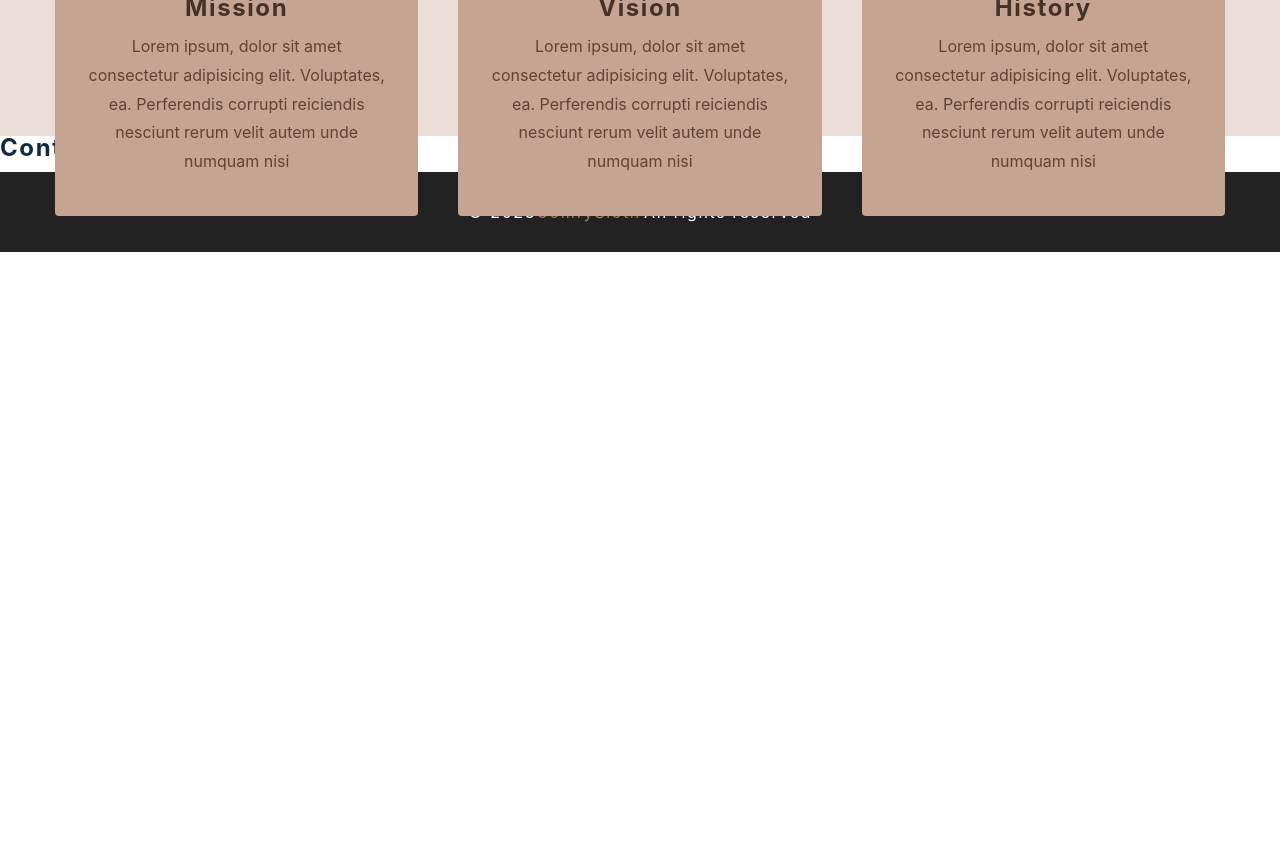
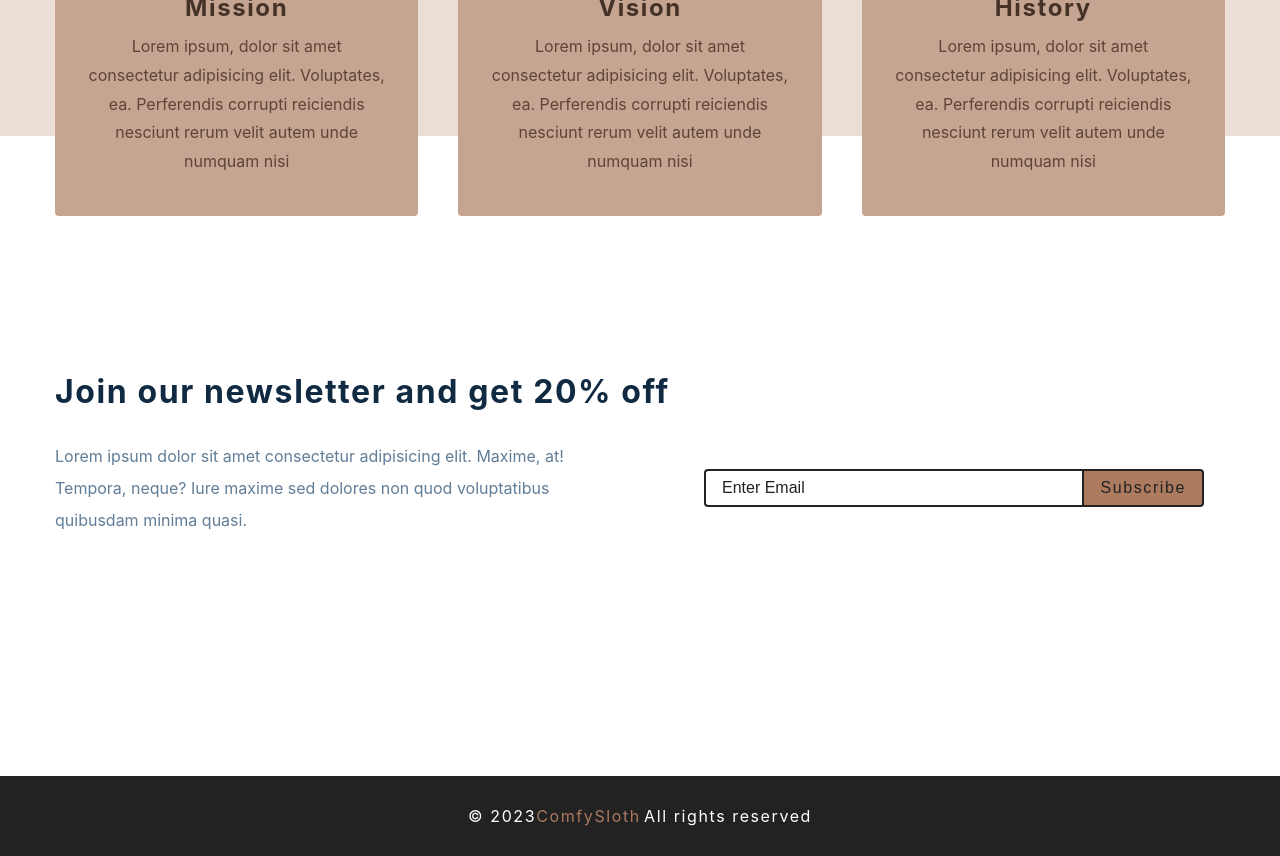
Before and after one commit to ShafiqullahTurkmen/comfy-sloth, a React (Create React App) app: page / in a window 1280 px wide. Shown: the part 1200-2056 px from the top of the page. Before the commit the page ends 1452 px from the top, so only its background shows below. Built offline with nearby package versions, Linux system fonts and the light colour scheme; the HTML template or start-up script is replaced by a standard one.

Commit message:
Home Page - Contact completed

```diff
--- a/src/components/Contact.js
+++ b/src/components/Contact.js
@@ -2,7 +2,20 @@ import React from 'react'
 import styled from 'styled-components'
 
 const Contact = () => {
-  return <h4>contact section</h4>
+  return <Wrapper>
+    <div className='section-center'>
+      <h3>Join our newsletter and get 20% off</h3>
+      <div className='content'>
+        <p>Lorem ipsum dolor sit amet consectetur adipisicing elit. Maxime, at! Tempora, neque? Iure maxime sed dolores non quod voluptatibus quibusdam minima quasi.</p>
+        <form className='contact-form'>
+          <input type="email" className='form-input' placeholder='enter email'/>
+          <button type='submit' className='submit-btn'>
+            subscribe
+          </button>
+        </form>
+      </div>
+    </div>
+  </Wrapper>
 }
 const Wrapper = styled.section`
   padding: 5rem 0;
```
